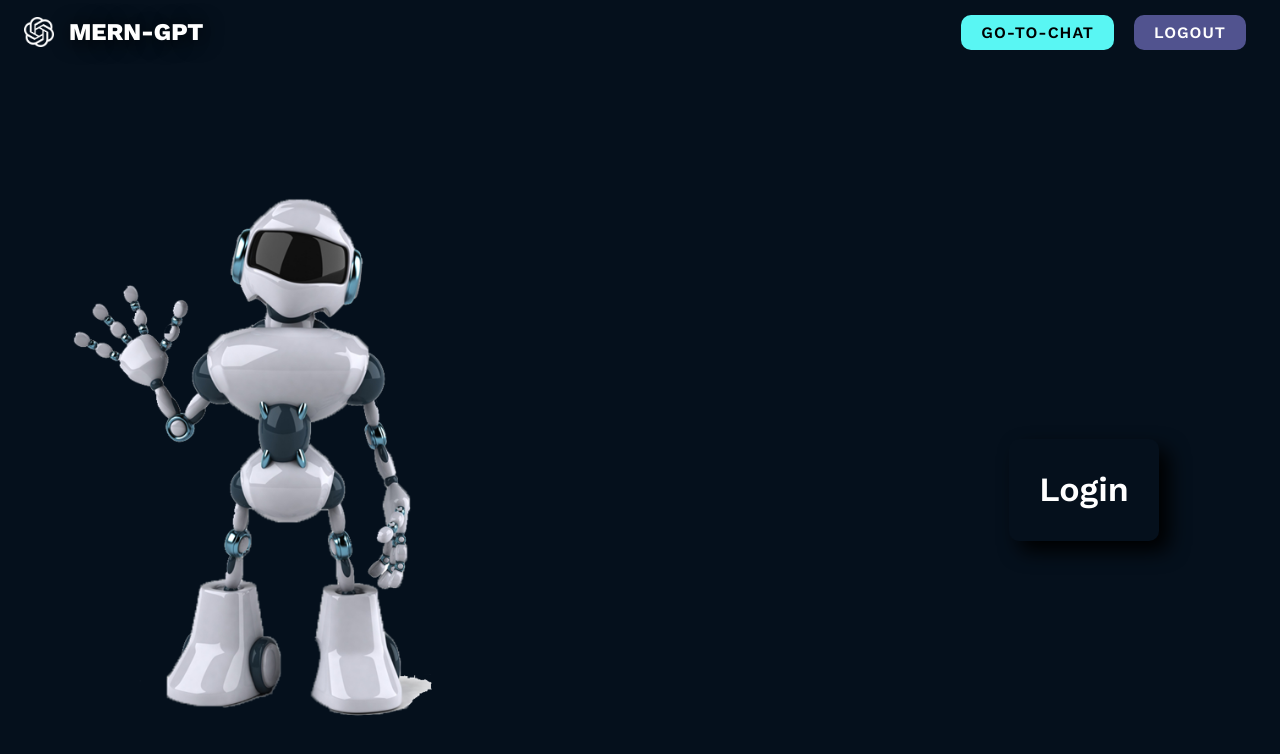
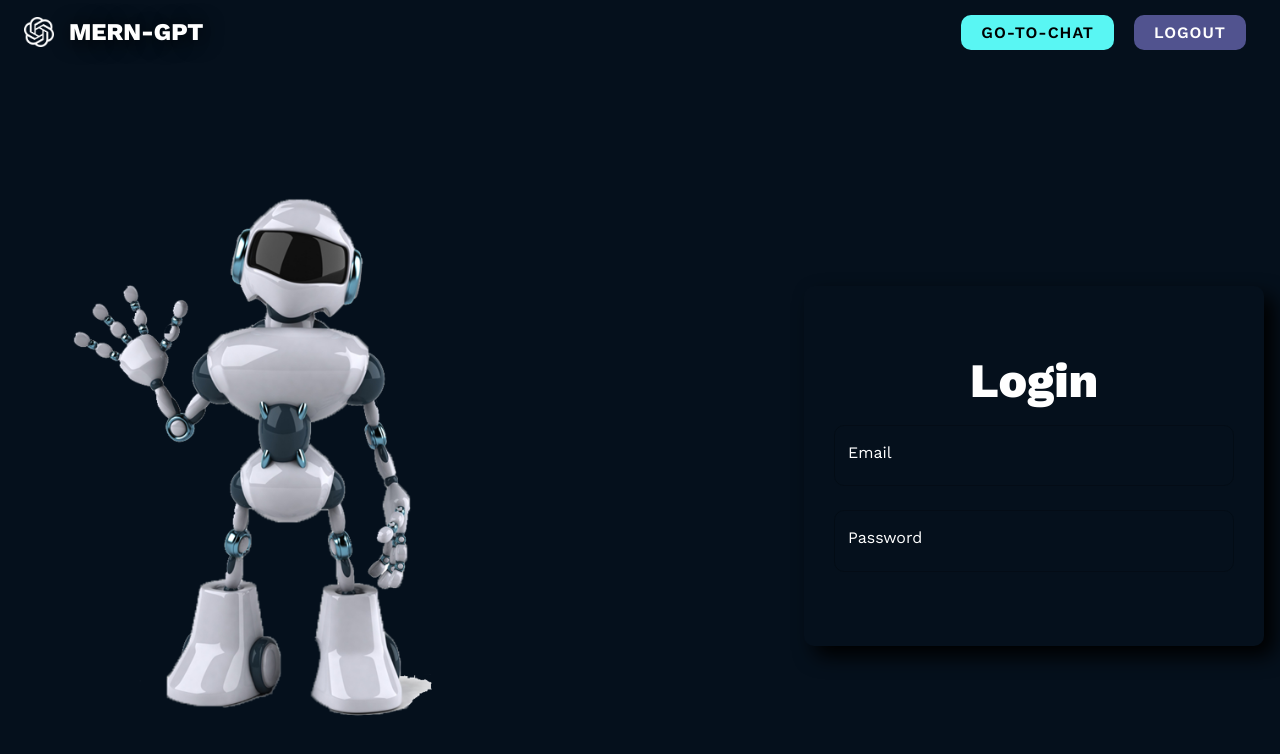
Before and after one commit to HAONANTAO/AI-Chat-Bot, a React (Vite) app in the folder Frontend/: page /login in a window 1280 px wide. Shown: the top 754 px of the page. Built offline with nearby package versions, Linux system fonts and the light colour scheme.

Commit message:
2025.01.01 end with the login box field

```diff
--- /dev/null
+++ b/Frontend/src/components/shared/CustomisedInput.tsx
@@ -0,0 +1,35 @@
+import { TextField } from "@mui/material";
+import React from "react";
+
+type Props = {
+  name: string;
+  type: string;
+  label: string;
+};
+const CustomisedInput = (props: Props) => {
+  return (
+    <>
+      {/* 输入框 */}
+      <TextField
+        margin="normal"
+        name={props.name}
+        label={props.label}
+        type={props.type}
+        slotProps={{
+          inputLabel: {
+            style: { color: "white" },
+          },
+          input: {
+            style: {
+              width: "400px",
+              borderRadius: 10,
+              fontSize: 20,
+              color: "white",
+            },
+          },
+        }}></TextField>
+    </>
+  );
+};
+
+export default CustomisedInput;
--- a/Frontend/src/components/shared/NavigationLink.tsx
+++ b/Frontend/src/components/shared/NavigationLink.tsx
@@ -8,13 +8,13 @@ type Props = {
   textColor: string;
   onClick?: () => Promise<void>;
 };
-const NavigationLink = (Props: Props) => {
+const NavigationLink = (props: Props) => {
   return (
     <Link
       className="navlink"
-      to={Props.to}
-      style={{ background: Props.bg, color: Props.textColor }}>
-      {Props.text}
+      to={props.to}
+      style={{ background: props.bg, color: props.textColor }}>
+      {props.text}
     </Link>
   );
 };
--- a/Frontend/src/pages/Login.tsx
+++ b/Frontend/src/pages/Login.tsx
@@ -1,5 +1,7 @@
 import { Box, Typography } from "@mui/material";
 import React from "react";
+import CustomisedInput from "../components/shared/CustomisedInput";
+import height from "../../node_modules/dom-helpers/esm/height";
 
 const Login = () => {
   return (
@@ -22,7 +24,7 @@ const Login = () => {
           alignContent={"center"}
           padding={2}
           ml="auto"
-          mt={16}>
+          mt={10}>
           {/* 表单 */}
           <form
             action=""
@@ -38,15 +40,22 @@ const Login = () => {
                 display: "flex",
                 flexDirection: "column",
                 justifyContent: "center",
+                height: "300px",
               }}>
               {/* 文字 */}
               <Typography
-                variant="h4"
+                variant="h3"
                 textAlign={"center"}
                 padding="2"
-                fontWeight={"600"}>
+                fontWeight={"800"}>
                 Login
               </Typography>
+              <CustomisedInput type="email" name="email" label="Email" />
+              <CustomisedInput
+                type="password"
+                name="password"
+                label="Password"
+              />
             </Box>
           </form>
         </Box>
```
